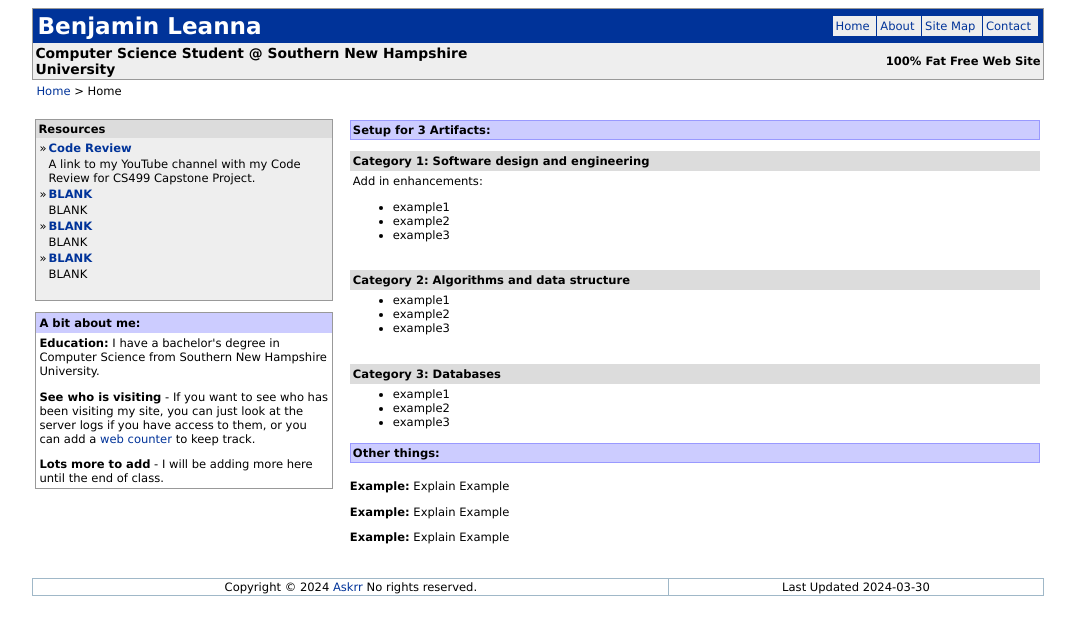
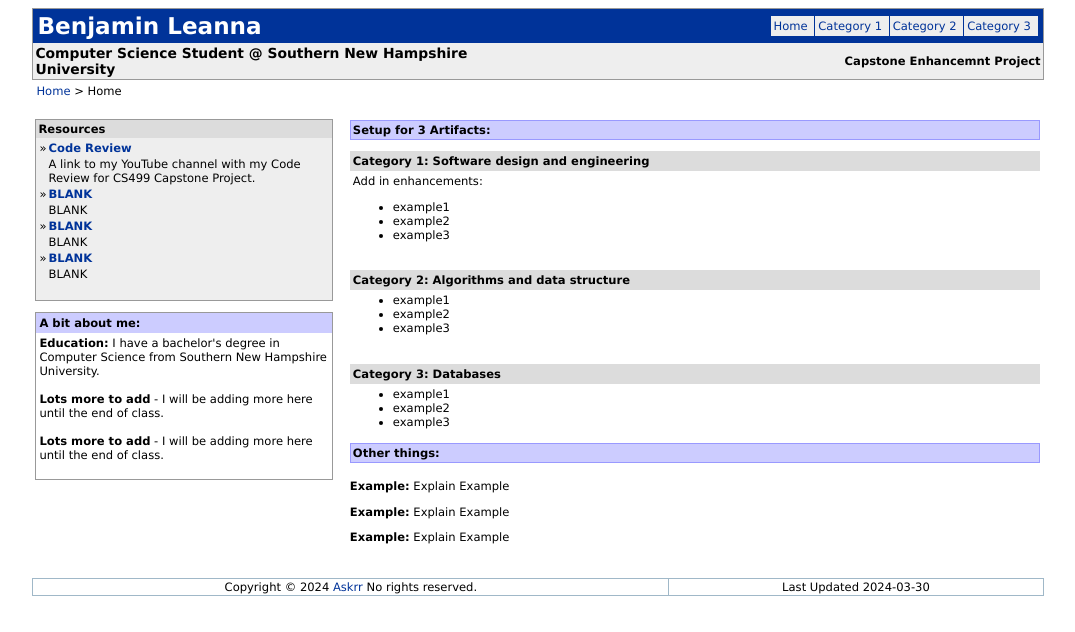
Before and after one commit to Askrr/Askrr.github.io, a plain HTML site: page index.html in a window 1280 px wide. Shown: the whole page, without its empty margins (102-1177 px from the left). Drawn offline with Linux system fonts and the light colour scheme.

Commit message:
Update index.html

```diff
--- a/index.html
+++ b/index.html
@@ -92,13 +92,13 @@
 						<a href="index.html">Home</a>&nbsp;
 					</td>
 					<td align=center>
-						<a href="index.html">About</a>&nbsp;
+						<a href="index.html">Category 1</a>&nbsp;
 					</td>
 					<td align=center>
-						<a href="index.html">Site Map</a>&nbsp;
+						<a href="index.html">Category 2</a>&nbsp;
 					</td>
 					<td align=center>
-						<a href="index.html">Contact</a>&nbsp;
+						<a href="index.html">Category 3</a>&nbsp;
 					</td>
 				</tr>
 				</table>
@@ -113,7 +113,7 @@
 				<span class=heading>Computer Science Student @ Southern New Hampshire University</span>
 			</td>
 			<td width="50%" align=right>
-				<b>100% Fat Free Web Site</b>
+				<b>Capstone Enhancemnt Project</b>
 			</td>
 		</tr>
 		</table>
@@ -220,9 +220,9 @@
 				</tr>
 				<tr class=tableBody2>
 					<td>
-						<b>Education:</b> I have a bachelor's degree in Computer Science from Southern New Hampshire University.
-<p><b>See who is visiting</b> - If you want to see who has been visiting my site, you can just look at the server logs if you have access to them, or you can add a <a href="http://dmoz.org/Computers/Internet/Web_Design_and_Development/Authoring/Web_Counters/">web counter</a> to keep track.
-						<p><b>Lots more to add</b> - I will be adding more here until the end of class.
+						<b>Education:</b> I have a bachelor's degree in Computer Science from Southern New Hampshire University. <br><br>
+                        <b>Lots more to add</b> - I will be adding more here until the end of class. <br><br>
+						<b>Lots more to add</b> - I will be adding more here until the end of class. <br><br>
 					</td>
 				</tr>
 				</table>
```
